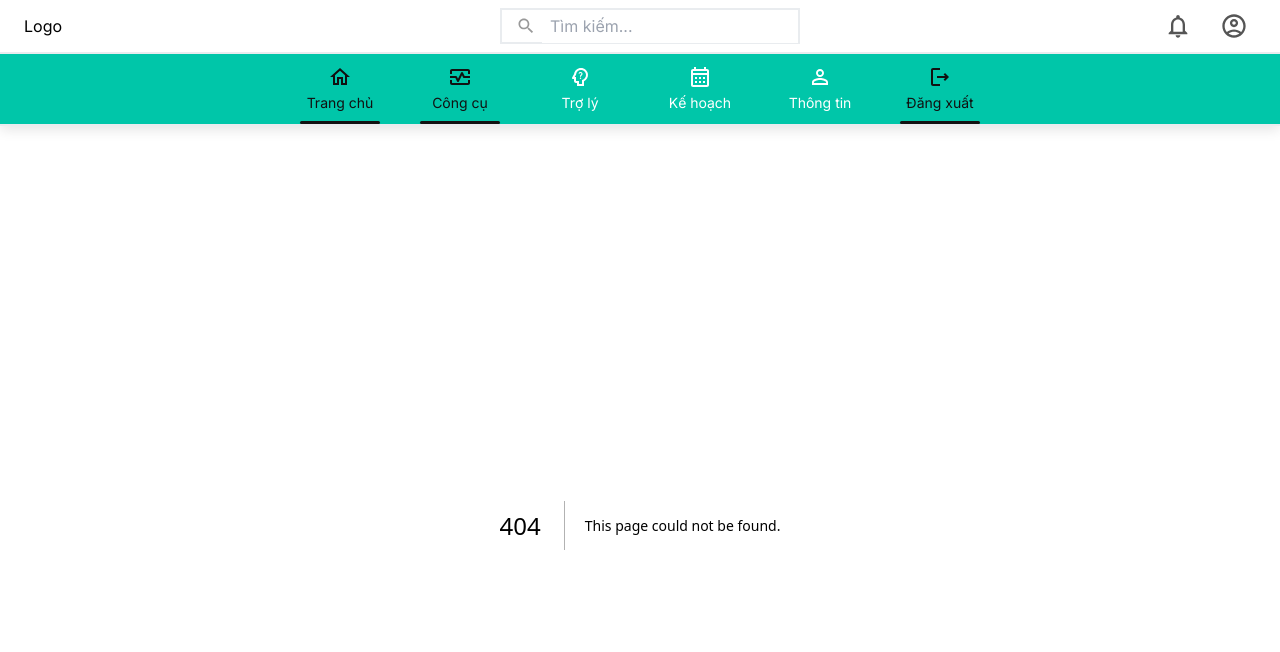
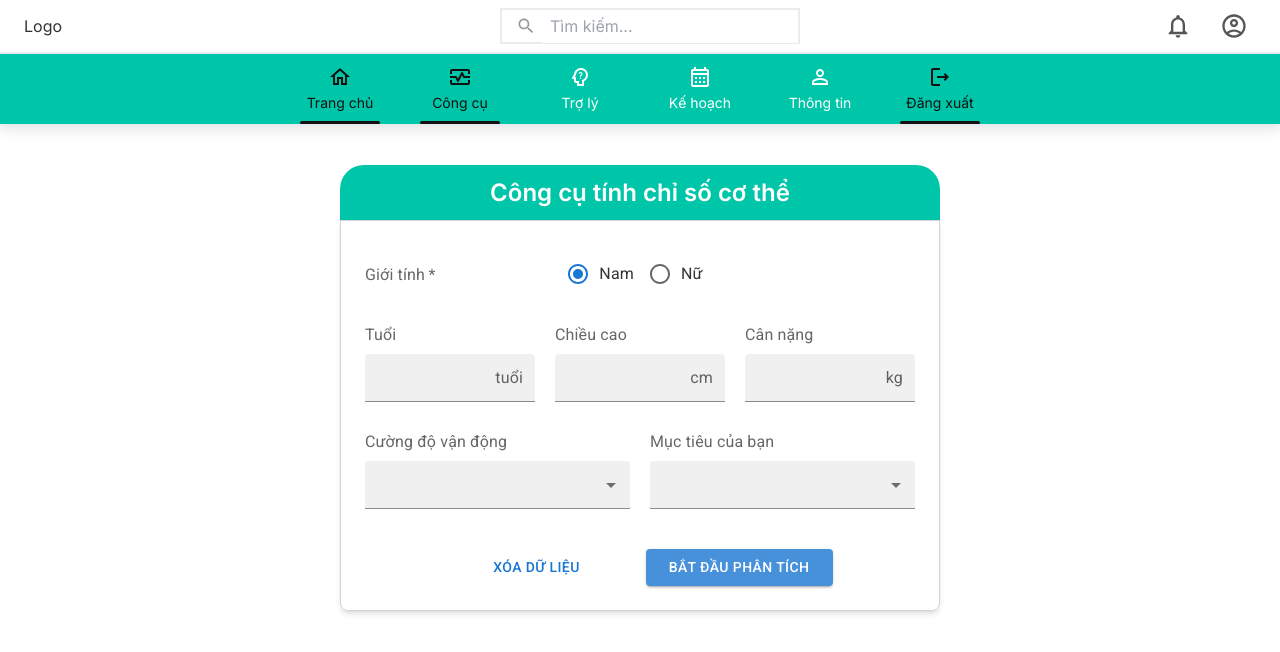
Before and after one commit to Backheart-js/metta_client, a Next.js app: page /health-tool/tool in a window 1280 px wide. Before the commit this address had no page. Shown: the top 652 px of the page. Built offline with nearby package versions, Linux system fonts and the light colour scheme; no server answers.

Commit message:
add func form tool

```diff
--- a/src/app/health-tool/HealthTool.tsx
+++ /dev/null
@@ -1,27 +0,0 @@
-import React from 'react';
-import styles from './HealthTool.module.scss';
-import clsx from 'clsx';
-import ToolForm from './components/ToolForm';
-
-type Props = {
-    handleNextPage: (page: string) => void;
-};
-
-function HealthTool({ handleNextPage }: Props) {
-    return (
-        <div>
-            <section className="">
-                <div className="h-14 px-4 py-2 bg-greenPrimary rounded-t-3xl">
-                    <h1 className="text-center text-white text-2xl font-semibold leading-relaxed my-0">
-                        Công cụ tính chỉ số cơ thể
-                    </h1>
-                </div>
-                <div className="border border-gray-300 px-6 pt-8 pb-6 shadow-md rounded-b-lg">
-                    <ToolForm />
-                </div>
-            </section>
-        </div>
-    );
-}
-
-export default HealthTool;
--- a/src/app/health-tool/Intro.tsx
+++ b/src/app/health-tool/Intro.tsx
@@ -4,13 +4,15 @@ import Image from 'next/image';
 import React, { useState } from 'react';
 import ToolImage from '../../assets/image/tools.png';
 import { Button } from '@mui/material';
+import { useRouter } from 'next/navigation';
 
-type Props = {
-    handleNextPage: (page: string) => void;
-};
+type Props = {};
 
-function Intro({ handleNextPage }: Props) {
+function Intro({}: Props) {
+    const router = useRouter();
     const [step, setStep] = useState<number>(1);
+
+    const handleNextPage = (): void => {};
 
     return (
         <div>
@@ -44,7 +46,7 @@ function Intro({ handleNextPage }: Props) {
                     <div className="">
                         <Button
                             variant="contained"
-                            onClick={() => handleNextPage('tool')}
+                            onClick={() => handleNextPage()}
                         >
                             Tới trang công cụ
                         </Button>
--- a/src/app/health-tool/Result.tsx
+++ /dev/null
@@ -1,11 +0,0 @@
-import React from 'react';
-import styles from './HealthTool.module.scss';
-import clsx from 'clsx';
-
-type Props = {};
-
-function Result({}: Props) {
-    return <div>Result</div>;
-}
-
-export default Result;
--- a/src/app/health-tool/components/ToolForm.tsx
+++ b/src/app/health-tool/components/ToolForm.tsx
@@ -10,7 +10,6 @@ import {
     FilledInput,
     InputAdornment,
     FormHelperText,
-    InputLabel,
     FormLabel,
 } from '@mui/material';
 import clsx from 'clsx';
@@ -78,7 +77,6 @@ const ToolForm: React.FC = ({}: Props) => {
                 };
 
                 const messageFromAI = await toolSync.getResult(combineData);
-                console.log('messageFromAI: ', messageFromAI);
                 // combineData[message] = messageFromAI
 
                 // router.push('/health-tool/result/1');
@@ -96,6 +94,21 @@ const ToolForm: React.FC = ({}: Props) => {
             console.log('Dữ liệu không hợp lệ');
             return;
         }
+    };
+
+    const handleClearData = (): void => {
+        console.log('clear data');
+        setFormData({
+            gender: 0,
+            age: null,
+            height: null,
+            weight: null,
+            activityLevel: '',
+            goal: '',
+        });
+
+        // reset error message
+        setFormErrors({});
     };
 
     const validateFormData = (): boolean => {
@@ -157,11 +170,12 @@ const ToolForm: React.FC = ({}: Props) => {
     return (
         <form>
             <FormControl component="fieldset" fullWidth required>
-                <div className="center-y gap-5">
+                <div className="center-y gap-2 md:gap-5">
                     <div className="basis-1/3">
                         <FormLabel>Giới tính</FormLabel>
                     </div>
                     <RadioGroup
+                        value={formData.gender}
                         defaultValue={formData.gender}
                         name="gender"
                         row
@@ -181,7 +195,7 @@ const ToolForm: React.FC = ({}: Props) => {
                 </div>
             </FormControl>
 
-            <div className="flex items-start gap-5 mt-7">
+            <div className="flex flex-col md:flex-row items-start gap-4 md:gap-5 mt-4 md:mt-7">
                 <FormControl className="" fullWidth>
                     <div className="center-x gap-2 flex-col">
                         <FormLabel>Tuổi</FormLabel>
@@ -201,6 +215,7 @@ const ToolForm: React.FC = ({}: Props) => {
                             required
                             size="small"
                             type="number"
+                            value={formData.age || ''}
                             error={!!formErrors.age}
                             onChange={handleInputChange}
                         />
@@ -211,8 +226,7 @@ const ToolForm: React.FC = ({}: Props) => {
                         )}
                     </div>
                 </FormControl>
-
-                <FormControl className="" fullWidth>
+                <FormControl className="hidden md:block" fullWidth>
                     <div className="center-x gap-2 flex-col">
                         <FormLabel>Chiều cao</FormLabel>
                         <FilledInput
@@ -231,6 +245,7 @@ const ToolForm: React.FC = ({}: Props) => {
                             required
                             size="small"
                             type="number"
+                            value={formData.height || ''}
                             error={!!formErrors.height}
                             onChange={handleInputChange}
                         />
@@ -242,7 +257,7 @@ const ToolForm: React.FC = ({}: Props) => {
                     </div>
                 </FormControl>
 
-                <FormControl className="" fullWidth>
+                <FormControl className="hidden md:block" fullWidth>
                     <div className="center-x gap-2 flex-col">
                         <FormLabel>Cân nặng</FormLabel>
                         <FilledInput
@@ -261,6 +276,7 @@ const ToolForm: React.FC = ({}: Props) => {
                             required
                             size="small"
                             type="number"
+                            value={formData.weight || ''}
                             error={!!formErrors.weight}
                             onChange={handleInputChange}
                         />
@@ -271,9 +287,72 @@ const ToolForm: React.FC = ({}: Props) => {
                         )}
                     </div>
                 </FormControl>
+                <div className="md:hidden grid grid-cols-2 gap-4 md:gap-5">
+                    <FormControl className="" fullWidth>
+                        <div className="center-x gap-2 flex-col">
+                            <FormLabel>Chiều cao</FormLabel>
+                            <FilledInput
+                                id="filled-adornment-height"
+                                name="height"
+                                endAdornment={
+                                    <InputAdornment position="end">
+                                        cm
+                                    </InputAdornment>
+                                }
+                                aria-describedby="filled-height-helper-text"
+                                inputProps={{
+                                    'aria-label': 'height',
+                                }}
+                                fullWidth
+                                required
+                                size="small"
+                                type="number"
+                                value={formData.height || ''}
+                                error={!!formErrors.height}
+                                onChange={handleInputChange}
+                            />
+                            {formErrors.height && (
+                                <FormHelperText error>
+                                    {formErrors.height}
+                                </FormHelperText>
+                            )}
+                        </div>
+                    </FormControl>
+
+                    <FormControl className="" fullWidth>
+                        <div className="center-x gap-2 flex-col">
+                            <FormLabel>Cân nặng</FormLabel>
+                            <FilledInput
+                                id="filled-adornment-weight"
+                                name="weight"
+                                endAdornment={
+                                    <InputAdornment position="end">
+                                        kg
+                                    </InputAdornment>
+                                }
+                                aria-describedby="filled-weight-helper-text"
+                                inputProps={{
+                                    'aria-label': 'weight',
+                                }}
+                                fullWidth
+                                required
+                                size="small"
+                                type="number"
+                                value={formData.weight || ''}
+                                error={!!formErrors.weight}
+                                onChange={handleInputChange}
+                            />
+                            {formErrors.weight && (
+                                <FormHelperText error>
+                                    {formErrors.weight}
+                                </FormHelperText>
+                            )}
+                        </div>
+                    </FormControl>
+                </div>
             </div>
 
-            <div className="center mt-7 gap-5">
+            <div className="center flex-col md:flex-row mt-4 md:mt-7 gap-6 md:gap-5">
                 <FormControl variant="filled" className="" fullWidth>
                     <div className="center-x flex-col gap-2">
                         <div className="basis-1/3">
@@ -284,19 +363,27 @@ const ToolForm: React.FC = ({}: Props) => {
                                 fullWidth
                                 required
                                 size="small"
+                                value={formData.activityLevel}
                                 onChange={(e) =>
                                     handleSelectChange(e, 'activityLevel')
                                 }
                                 error={!!formErrors.activityLevel}
                             >
                                 <MenuItem value="sedentary">
-                                    Ít vận động
+                                    Ít vận động (Nhân viên văn phòng)
                                 </MenuItem>
-                                <MenuItem value="low">Vận động nhẹ</MenuItem>
-                                <MenuItem value="medium">Vận động vừa</MenuItem>
-                                <MenuItem value="high">Vận động nhiều</MenuItem>
+                                <MenuItem value="low">
+                                    Tập luyện nhẹ (1-3 buổi/tuần)
+                                </MenuItem>
+                                <MenuItem value="medium">
+                                    Tập luyện vừa (3-5 buổi/tuần)
+                                </MenuItem>
+                                <MenuItem value="high">
+                                    Tập luyện nhiều (6-7 buổi/tuần)
+                                </MenuItem>
                                 <MenuItem value="athlete">
-                                    Vận động cực nhiều
+                                    Tập luyện cực nhiều (Ngày 2 lần/Vận động
+                                    viên)
                                 </MenuItem>
                             </Select>
                             {formErrors.activityLevel && (
@@ -318,6 +405,7 @@ const ToolForm: React.FC = ({}: Props) => {
                                 fullWidth
                                 required
                                 size="small"
+                                value={formData.goal}
                                 onChange={(e) => handleSelectChange(e, 'goal')}
                                 error={!!formErrors.goal}
                             >
@@ -335,11 +423,12 @@ const ToolForm: React.FC = ({}: Props) => {
                 </FormControl>
             </div>
 
-            <div className="center-y gap-5 mt-10 md:w-[70%] mx-auto">
+            <div className="center-y flex-col-reverse md:flex-row gap-5 mt-8 md:mt-10 md:w-[70%] mx-auto">
                 <Button
                     className="text-gray-700 hover:underline smooth"
                     variant="text"
                     fullWidth
+                    onClick={handleClearData}
                 >
                     Xóa dữ liệu
                 </Button>
--- a/src/app/health-tool/page.tsx
+++ b/src/app/health-tool/page.tsx
@@ -5,7 +5,6 @@ import styles from './HealthTool.module.scss';
 import clsx from 'clsx';
 import Intro from './Intro';
 import HealthTool from './HealthTool';
-import Result from './Result';
 import { ILoading } from '@/types/loadingType';
 import LoadingModal from '@/components/LoadingModal/LoadingModal';
 import { useSelector } from 'react-redux';
@@ -14,31 +13,12 @@ type Props = {};
 
 function Tool({}: Props) {
     const { isProgress, text } = useSelector((state) => state.loading);
-    const [status, setStatus] = useState('intro');
-
-    const nextPageFunc = (page: string) => {
-        setStatus(page);
-    };
 
     useEffect(() => {}, []);
 
     return (
         <div className="container-sp pt-10">
-            {status === 'intro' && (
-                <section>
-                    <Intro handleNextPage={nextPageFunc} />
-                </section>
-            )}
-            {status === 'tool' && (
-                <section>
-                    <HealthTool handleNextPage={nextPageFunc} />
-                </section>
-            )}
-            {status === 'result' && (
-                <section>
-                    <Result />
-                </section>
-            )}
+            <Intro />
             <LoadingModal text={text} showing={isProgress} />
         </div>
     );
--- /dev/null
+++ b/src/app/health-tool/tool/page.tsx
@@ -0,0 +1,21 @@
+import React from 'react';
+import ToolForm from '../components/ToolForm';
+
+type Props = {};
+
+export default function Tool({}: Props) {
+    return (
+        <div className="container-sp pt-10">
+            <section className="px-4 md:px-0 pb-20">
+                <div className="px-4 py-2 bg-greenPrimary rounded-t-3xl">
+                    <h1 className="text-center text-white text-2xl font-semibold leading-relaxed my-0">
+                        Công cụ tính chỉ số cơ thể
+                    </h1>
+                </div>
+                <div className="border border-gray-300 px-3 md:px-6 pt-5 md:pt-8 pb-5 md:pb-6 shadow-md rounded-b-lg">
+                    <ToolForm />
+                </div>
+            </section>
+        </div>
+    );
+}
```
